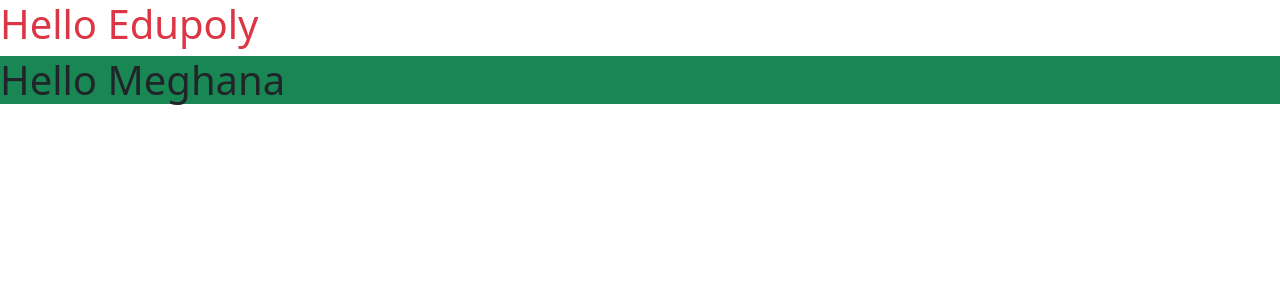
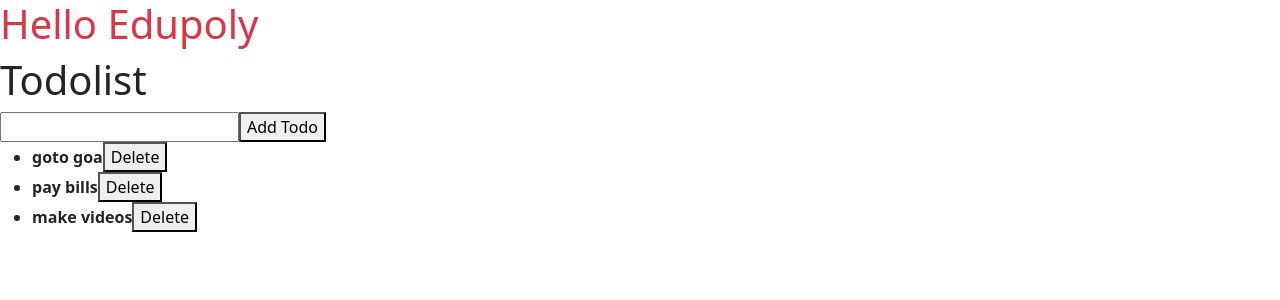
Before and after one commit to edupoly/rb55, a React (Vite) app: page / in a window 1280 px wide. Shown: the top 300 px of the page. Built offline with nearby package versions, Linux system fonts and the light colour scheme.

Commit message:
context-todolist-1

```diff
--- a/src/App.jsx
+++ b/src/App.jsx
@@ -1,10 +1,14 @@
 import "./App.css";
+import Todolist from "./Todolist";
+import { TodolistProvider } from "./TodolistContext";
 
 function App() {
   return (
     <div>
       <h1 className="text-danger">Hello Edupoly</h1>
-      <h1 className="bg-success">Hello Meghana</h1>
+      <TodolistProvider>
+        <Todolist></Todolist>
+      </TodolistProvider>
     </div>
   );
 }
--- /dev/null
+++ b/src/Todolist.jsx
@@ -0,0 +1,43 @@
+import React, { useState } from "react";
+import { useTodolist } from "./TodolistContext";
+
+function Todolist() {
+  var [ntd, setntd] = useState("");
+  var { todos, addTodo, deleteTodo } = useTodolist();
+  return (
+    <div>
+      <h1>Todolist</h1>
+      <input
+        type="text"
+        onChange={(e) => {
+          setntd(e.target.value);
+        }}
+      />
+      <button
+        onClick={() => {
+          addTodo(ntd);
+        }}
+      >
+        Add Todo
+      </button>
+      <ul>
+        {todos.map((todo, i) => {
+          return (
+            <li>
+              <b>{todo}</b>
+              <button
+                onClick={() => {
+                  deleteTodo(i);
+                }}
+              >
+                Delete
+              </button>
+            </li>
+          );
+        })}
+      </ul>
+    </div>
+  );
+}
+
+export default Todolist;
--- /dev/null
+++ b/src/TodolistContext.jsx
@@ -0,0 +1,30 @@
+import { createContext, useContext, useState } from "react";
+
+export const TodoContext = createContext("todoCxt");
+
+export function TodolistProvider({ children }) {
+  var [todos, setTodos] = useState(["goto goa", "pay bills", "make videos"]);
+  function addTodo(ntodo) {
+    setTodos((ctodos) => [...ctodos, ntodo]);
+  }
+  function deleteTodo(id) {
+    setTodos((ctodos) =>
+      ctodos.filter((t, i) => {
+        return i != id;
+      })
+    );
+  }
+  const value = {
+    todos,
+    addTodo,
+    deleteTodo,
+  };
+  return (
+    <>
+      <TodoContext value={value}>{children}</TodoContext>
+    </>
+  );
+}
+export function useTodolist() {
+  return useContext(TodoContext);
+}
```
